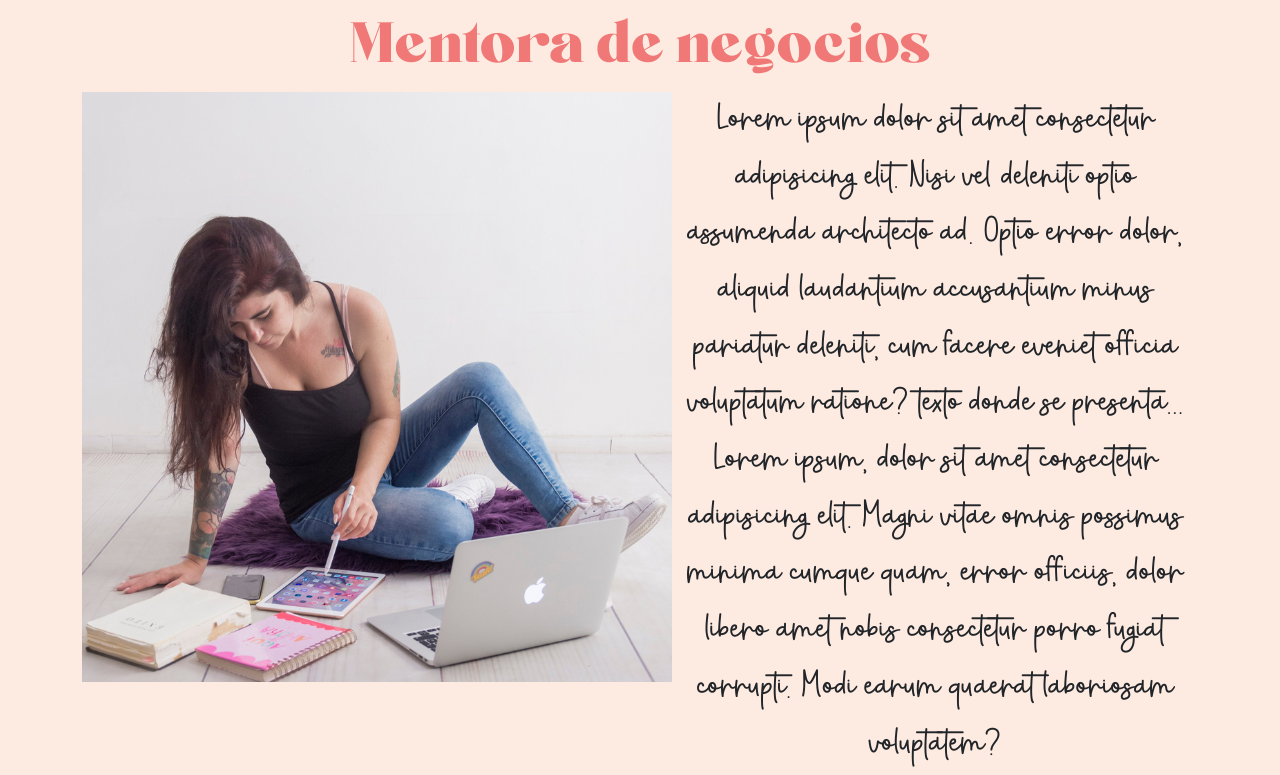
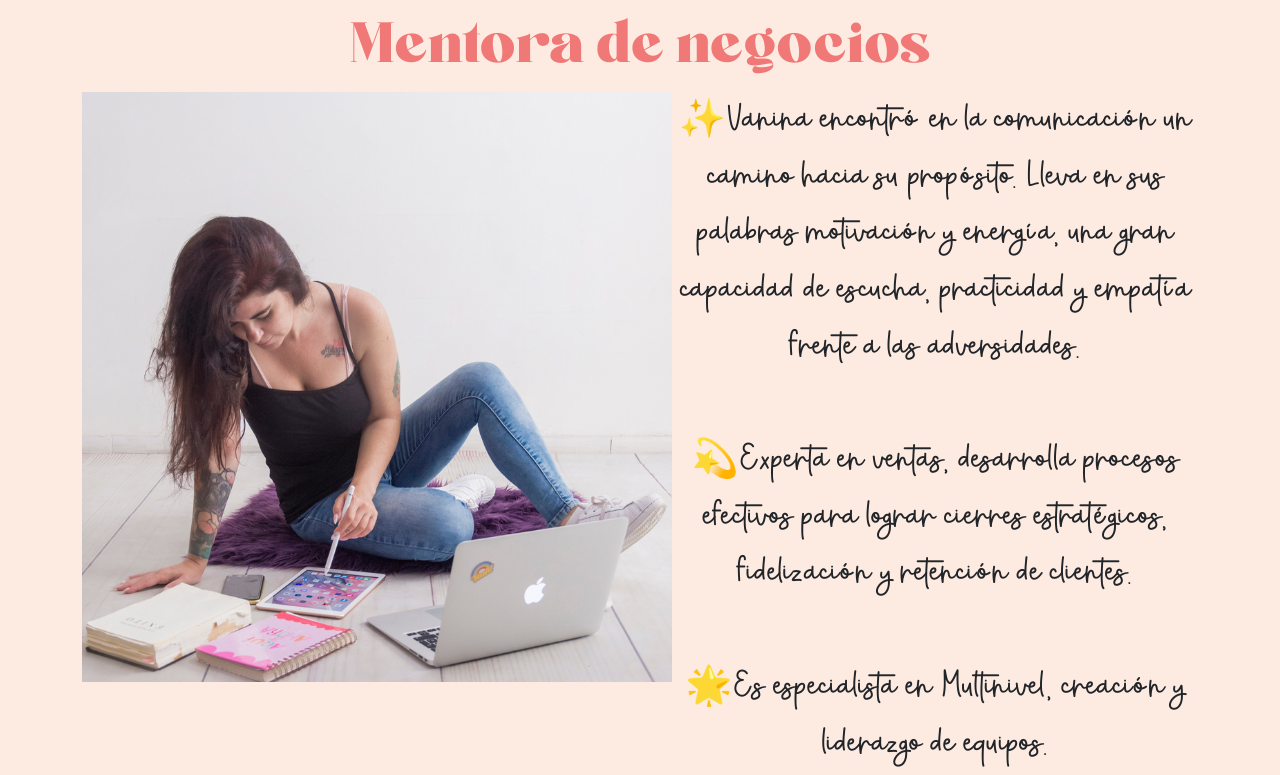
Before and after one commit to DarioMaximi/ProyectoCoder, a plain HTML site: page index.html in a window 1280 px wide. Shown: the part 443-1218 px from the top of the page. Drawn offline with nearby package versions, Linux system fonts and the light colour scheme.

Commit message:
cambio de lorem a texto real

```diff
--- a/index.html
+++ b/index.html
@@ -56,13 +56,15 @@
             <img class="imagenPresentacion" src="./images/vanihome2.png" alt="presentacionVaniBrand">
         </picture>
             <p class="intro">
-            Lorem ipsum dolor sit amet consectetur adipisicing elit. Nisi vel deleniti optio assumenda architecto
-            ad. Optio error dolor, aliquid laudantium accusantium minus pariatur deleniti, cum facere eveniet
-            officia voluptatum ratione? texto donde se presenta...
-            Lorem ipsum, dolor sit amet consectetur adipisicing elit. Magni vitae omnis possimus minima cumque quam,
-            error officiis, dolor libero amet nobis consectetur porro fugiat corrupti. Modi earum quaerat laboriosam
-            voluptatem?
-        </p>
+              ✨Vanina encontró en la comunicación un camino hacia su propósito.
+              Lleva en sus palabras motivación y energía, una gran capacidad de escucha, practicidad y empatía frente a las adversidades.
+              <br>
+              <br>
+              💫Experta en ventas, desarrolla procesos efectivos para lograr cierres estratégicos, fidelización y retención de clientes.
+              <br>
+              <br>
+              🌟Es especialista en Multinivel, creación y liderazgo de equipos.
+            </p>
     </section>
 
     <section>
```
